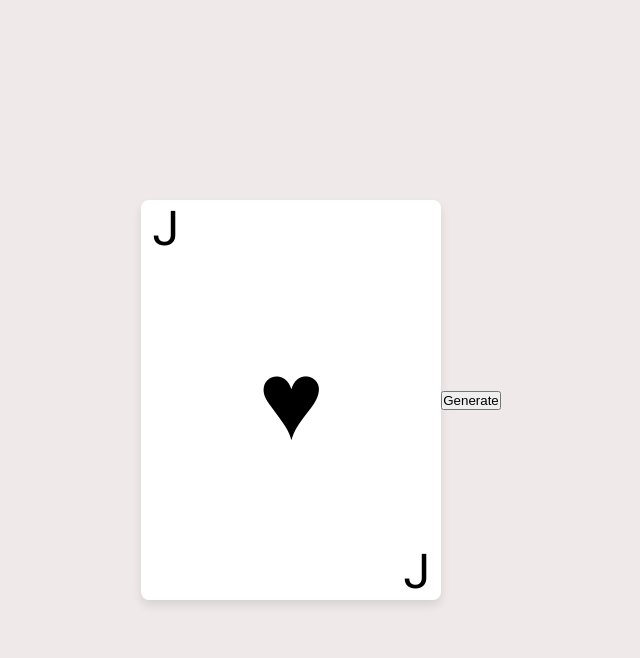
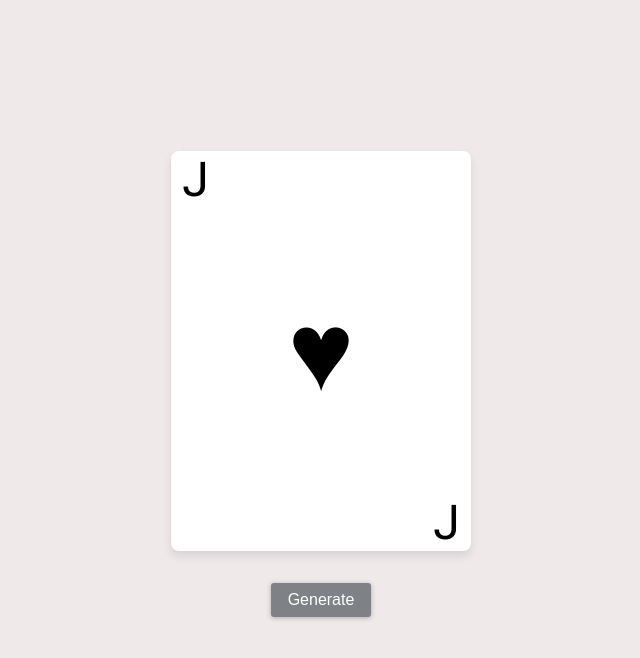
Before and after one commit to KatSultan86/random-card-generator-project, a plain HTML site: page src/index.html in a window 1280 px wide. Shown: the whole page, without its empty margins (319-959 px from the left). Drawn offline with Linux system fonts and the light colour scheme.

Commit message:
added code

```diff
--- a/src/css/style.css
+++ b/src/css/style.css
@@ -18,6 +18,7 @@ body {
   width: 100vw;
   height: 100vh;
   display: flex;
+  flex-direction: column;
   justify-content: center;
   align-items: center;
   padding: 5rem;
@@ -65,5 +66,17 @@ body {
 
   font-size: 7rem;
   margin: 1.5rem;
-  /* background-color: aqua; */
+
 }
+
+button {
+  margin: 2rem;
+  padding: 0.5rem 1rem 0.5rem 1rem;
+  width: 100px;
+  background-color: rgb(126, 129, 133);
+  color: white;
+  border: none;
+  font-size: 1rem;
+  border-radius: 3px;
+  box-shadow: 0px 1px 5px rgba(79, 78, 78, 0.4);
+}
```
